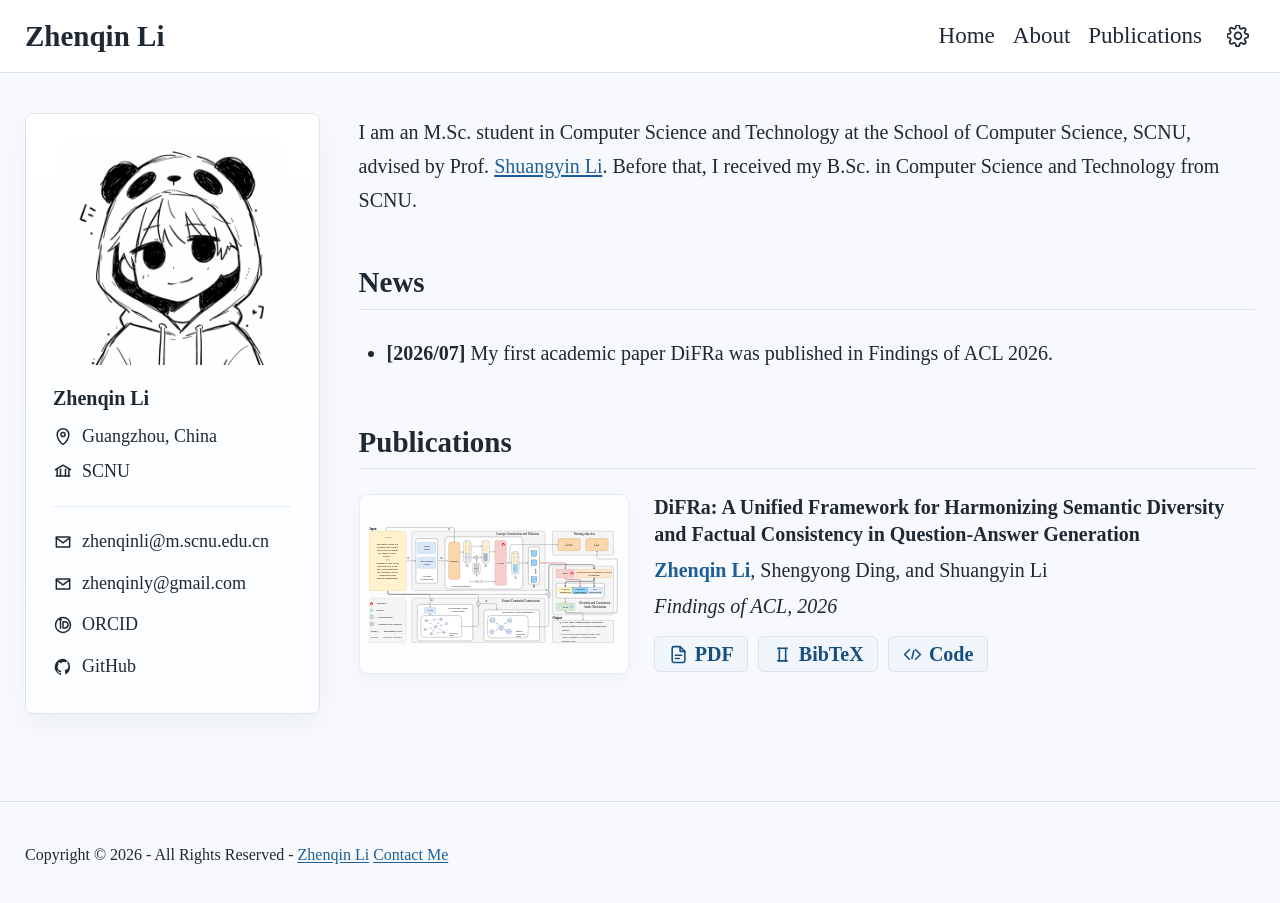
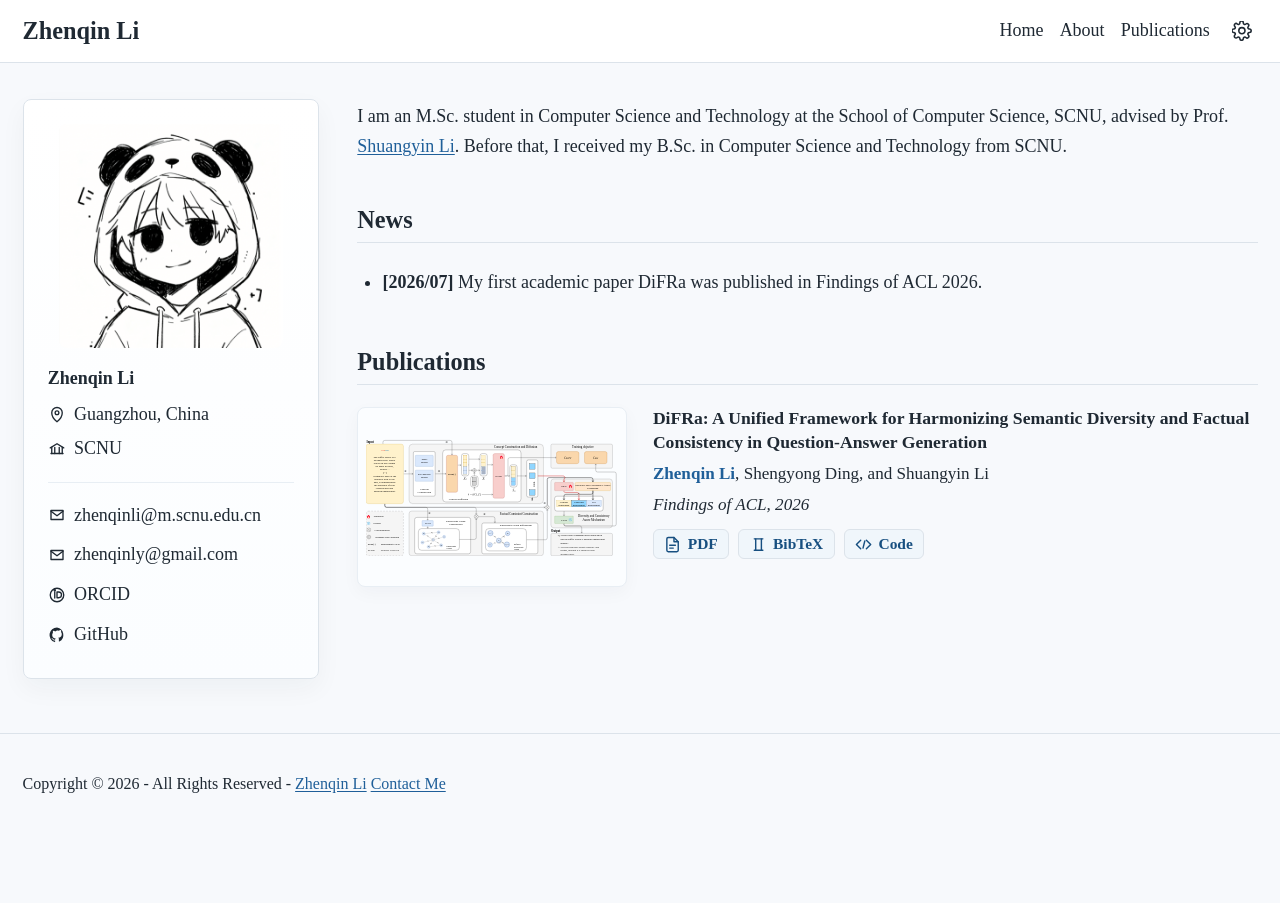
Before and after one commit to zqinli/zqinli.github.io, a Jekyll site: the page built from index.md, in a window 1280 px wide and 925 px high. Shown: the top 903 px of the window. Built offline with Jekyll 4.4.1, drawn with Linux system fonts in a browser that asks for light colours.

Commit message:
style: tune homepage typography

```diff
--- a/assets/css/main.css
+++ b/assets/css/main.css
@@ -21,7 +21,7 @@
 }
 
 html {
-  font-size: 20px;
+  font-size: 18px;
 }
 
 body {
@@ -63,7 +63,7 @@ a:hover {
 
 .brand {
   color: var(--text);
-  font-size: 1.45rem;
+  font-size: 1.35rem;
   font-weight: 700;
   line-height: 1.2;
   text-decoration: none;
@@ -79,7 +79,7 @@ a:hover {
 
 .nav-links a {
   color: var(--text);
-  font-size: 1.15rem;
+  font-size: 1rem;
   text-decoration: none;
 }
 
@@ -232,7 +232,7 @@ a:hover {
 .section h2,
 .page-header h1 {
   border-bottom: 1px solid var(--border);
-  font-size: 1.45rem;
+  font-size: 1.35rem;
   line-height: 1.3;
   margin: 0 0 1rem;
   padding-bottom: 0.35rem;
@@ -294,7 +294,7 @@ a:hover {
 
 .publication-year-section h2 {
   border-bottom: 1px solid var(--border);
-  font-size: 1.25rem;
+  font-size: 1.15rem;
   line-height: 1.3;
   margin: 0 0 1rem;
   padding-bottom: 0.3rem;
@@ -343,7 +343,7 @@ a:hover {
 }
 
 .publication-body h3 {
-  font-size: 1rem;
+  font-size: 0.98rem;
   font-weight: 700;
   line-height: 1.35;
   margin: 0 0 0.3rem;
@@ -353,7 +353,7 @@ a:hover {
 .authors,
 .venue {
   color: var(--text);
-  font-size: 1rem;
+  font-size: 0.95rem;
   margin: 0.15rem 0;
 }
 
@@ -370,7 +370,7 @@ a:hover {
   display: flex;
   flex-wrap: wrap;
   gap: 0.5rem;
-  margin-top: 0.65rem;
+  margin-top: 0.55rem;
 }
 
 .button {
@@ -382,11 +382,11 @@ a:hover {
   cursor: pointer;
   display: inline-flex;
   font-family: inherit;
-  font-size: 1rem;
+  font-size: 0.86rem;
   font-weight: 650;
   gap: 0.35rem;
   line-height: 1;
-  padding: 0.34rem 0.68rem;
+  padding: 0.3rem 0.58rem;
   text-decoration: none;
   transition: background 0.16s ease, border-color 0.16s ease, color 0.16s ease;
 }
@@ -539,11 +539,11 @@ code {
 
 @media (max-width: 880px) {
   .brand {
-    font-size: 1.35rem;
+    font-size: 1.25rem;
   }
 
   .nav-links a {
-    font-size: 1.05rem;
+    font-size: 0.98rem;
   }
 
   .site-shell {
@@ -574,7 +574,7 @@ code {
 
   .authors,
   .venue {
-    font-size: 1rem;
+    font-size: 0.95rem;
   }
 }
 
```
